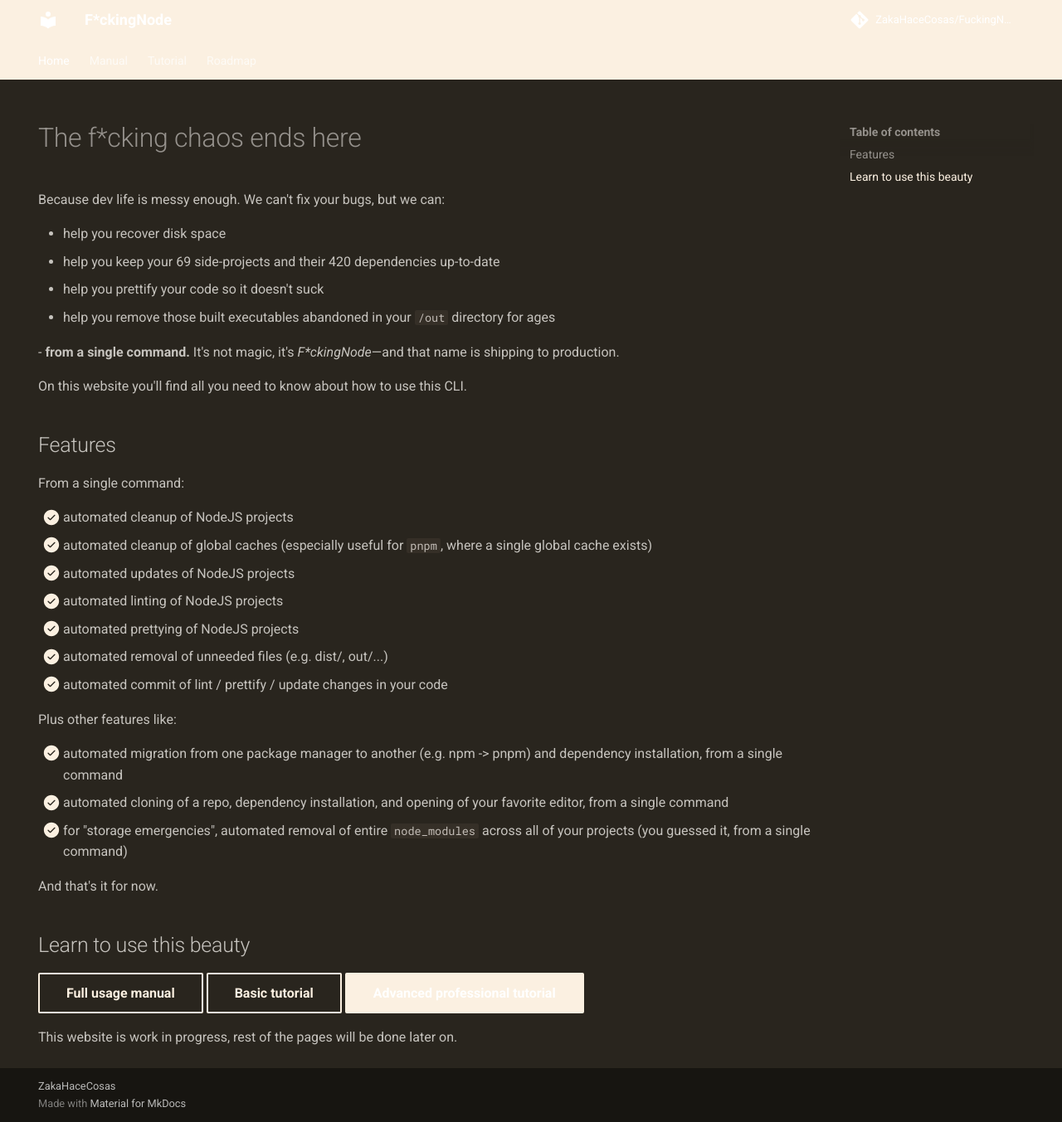
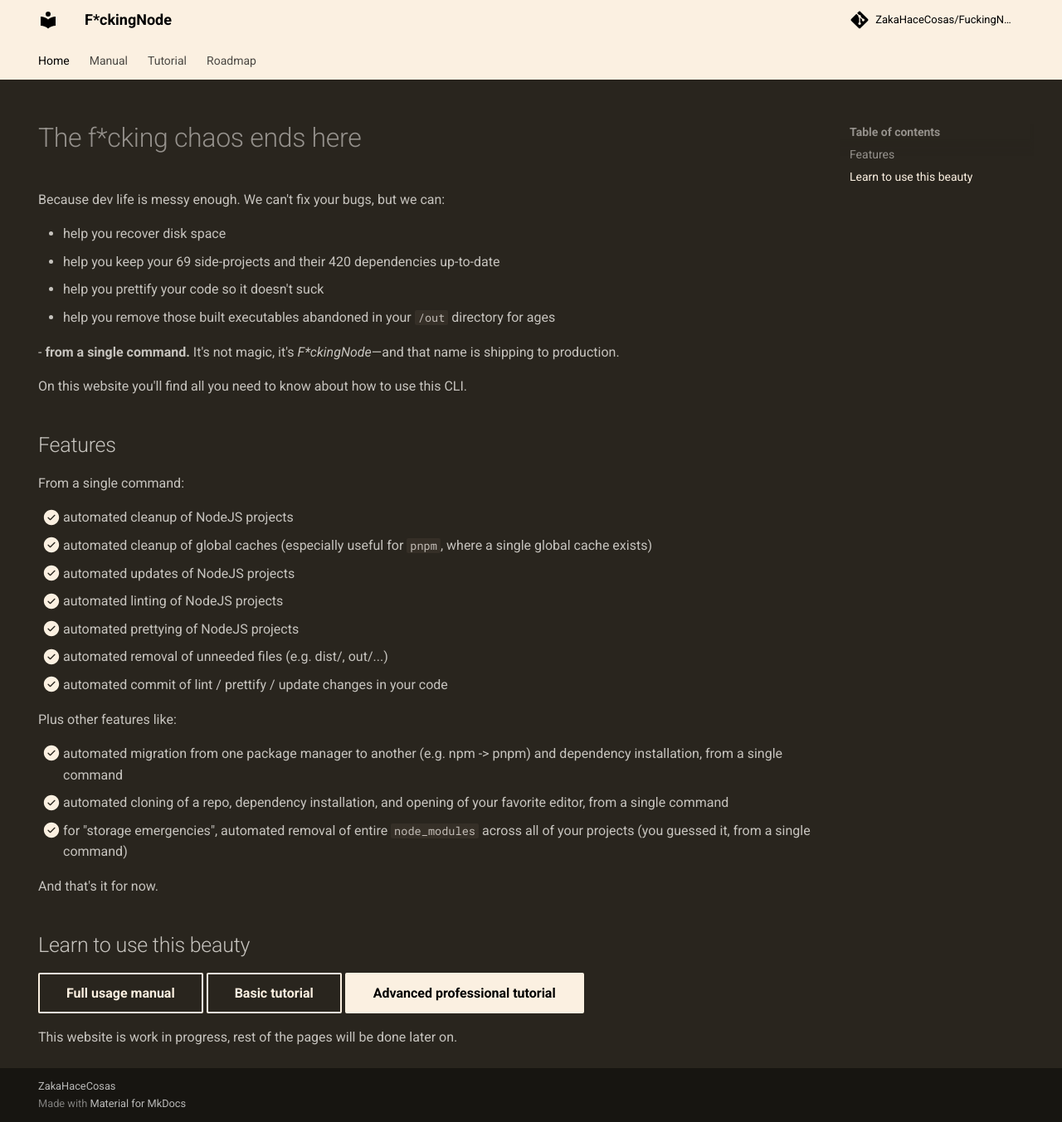
Before and after one commit to ZakaHaceCosas/FuckingNode, an MkDocs documentation site: the page built from website/index.md, in a window 1280 px wide and 1353 px high. Shown: the whole window at 83% size. Built offline with MkDocs 1.6.1 and Material for MkDocs 9.7.7, drawn with Linux system fonts in a browser that asks for light colours; comment, search, counter and statistics services are not loaded.

Commit message:
YESSSS WE GOT IT

```diff
--- a/website/overrides/extra.css
+++ b/website/overrides/extra.css
@@ -8,6 +8,9 @@
     --md-primary-fg-color: #fbf0e1 !important;
     --md-primary-fg-color--light: #f0e5d7 !important;
     --md-primary-fg-color--dark: #dad0c2 !important;
+    --md-primary-fg-accent: #fbf0e1 !important;
+    --md-primary-fg-accent: #fbf0e13a !important;
+    --md-primary-bg-color: #000 !important;
 }
 :root,
 [data-md-color-scheme="slate"] {
```
